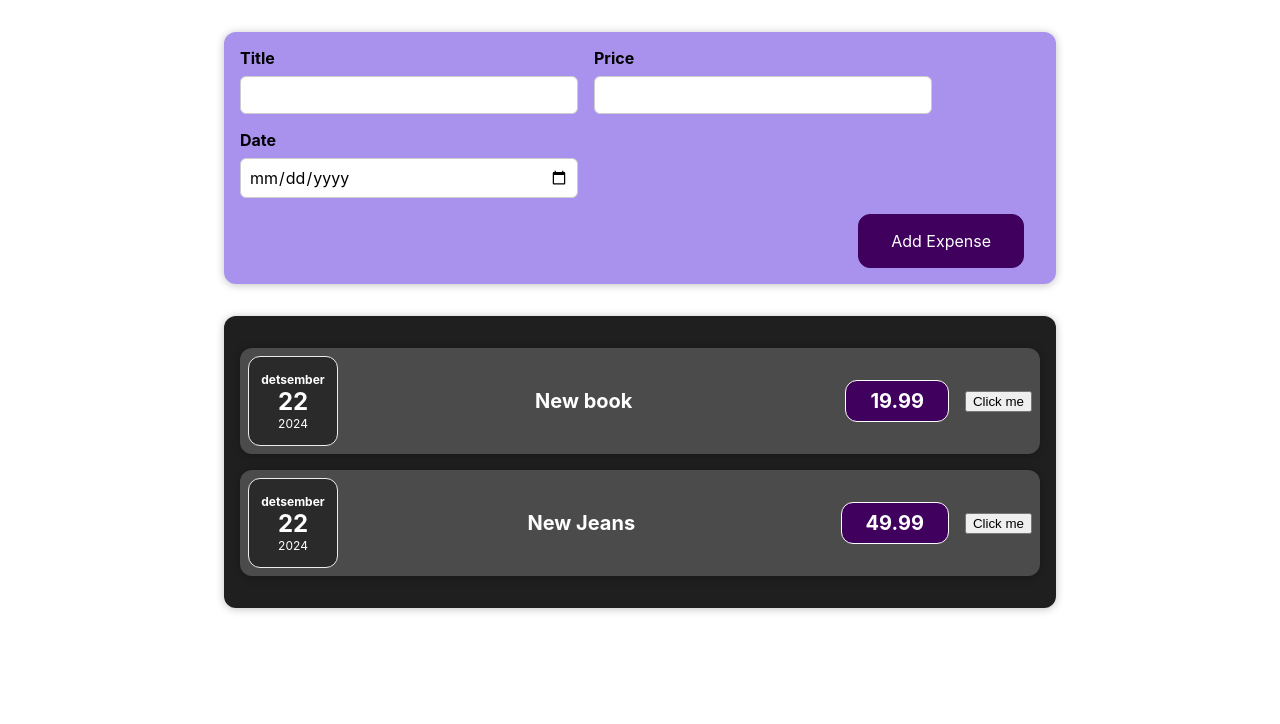
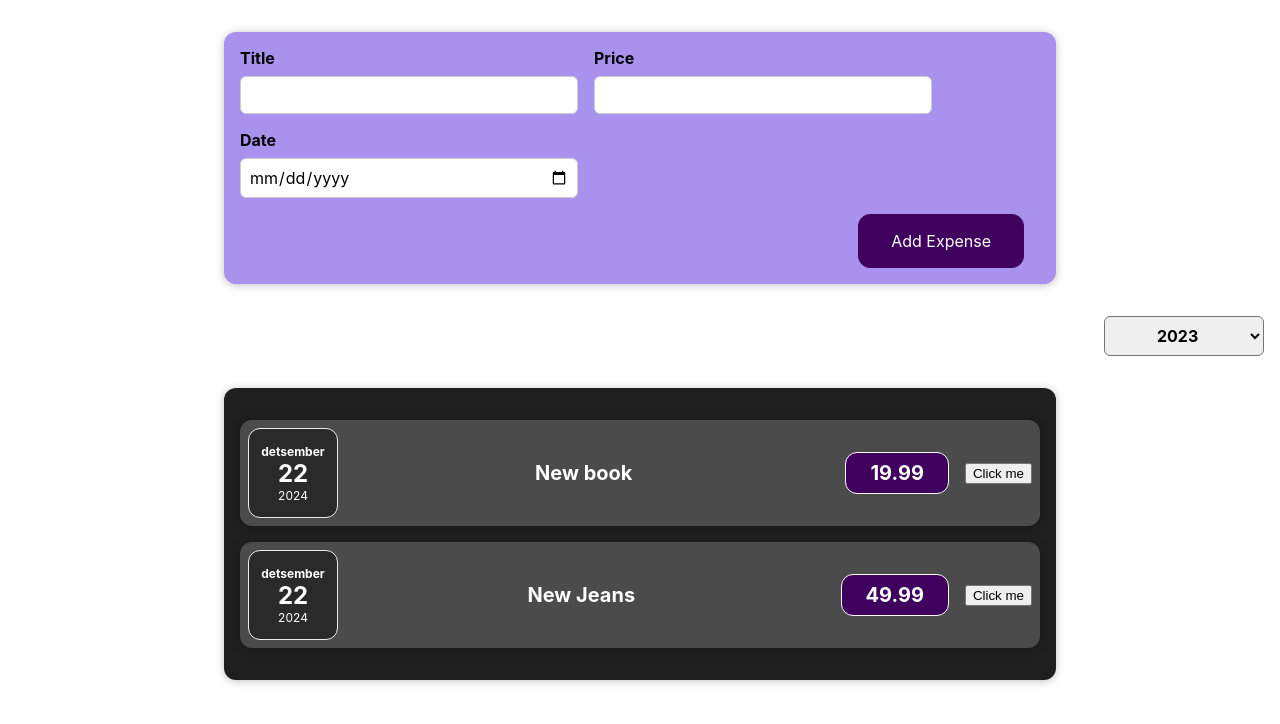
Before and after one commit to HenrikSaega/expenses, a React (Create React App) app: page / in a window 1280 px wide. Shown: the top 724 px of the page. Built offline with nearby package versions, Linux system fonts and the light colour scheme.

Commit message:
expensefilter annab väärtusi expnesi

```diff
--- a/src/components/Expenses/Expenses.js
+++ b/src/components/Expenses/Expenses.js
@@ -1,13 +1,26 @@
 import Card from "../UI/Card";
 import ExpenseItem from "./ExpenseItem";
 import "./Expenses.css"
+import ExpensesFilter from "./ExpensesFilter";
+import { useState } from "react"
 
 const Expeneses = (props) => {
+
+    //const [selectedYear, setSelectedYear] = useState(2025)
+
+    const yearChangeHandler = (year) => {
+        //setSelectedYear(year)
+        console.log(`Expense.js => ${year}`)
+        console.log(props)
+    }
     return(
+        <>
+        <ExpensesFilter onChange={yearChangeHandler}/>
         <Card className="expenses">
             <ExpenseItem data={props.expenses[0]}/>
             <ExpenseItem data={props.expenses[1]}/>
         </Card>
+        </>
     )
 }
 
--- /dev/null
+++ b/src/components/Expenses/ExpensesFilter.css
@@ -0,0 +1,24 @@
+.expenses-filter {
+    color: white;
+    padding: 0 1rem;
+}
+
+.expenses-filter__control {
+    display: flex;
+    width: 100%;
+    align-items: center;
+    justify-content: space-between;
+    margin: 1rem 0;
+}
+
+.expenses-filter label {
+    font-weight: bold;
+    margin-bottom: 0.5rem;
+}
+
+.expenses-filter select {
+    font: inherit;
+    padding: 0.5rem 3rem;
+    font-weight: bold;
+    border-radius: 6px;
+}
--- /dev/null
+++ b/src/components/Expenses/ExpensesFilter.js
@@ -0,0 +1,26 @@
+import React from 'react';
+import './ExpensesFilter.css';
+import Expenses from './Expenses';
+
+const ExpensesFilter = (props) => {
+
+   const YearChangeHandler = (event) => {
+        console.log(`ExpensesFilter.js => ${event.target.value}`)
+        props.onChange(event.target.value)
+    }
+
+    return (
+        <div className='expenses-filter'>
+            <div className='expenses-filter__control'>
+                <label>Filter by year</label>
+                <select onChange={YearChangeHandler}>
+                    <option value='2023'>2023</option>
+                    <option value='2024'>2024</option>
+                    <option value='2025'>2025</option>
+                </select>
+            </div>
+        </div>
+    );
+};
+
+export default ExpensesFilter;
--- a/src/components/NewExpense/NewExpense.js
+++ b/src/components/NewExpense/NewExpense.js
@@ -7,7 +7,7 @@ const NewExpense = (props) => {
             ...enteredExpenseData,
             id: Math.random().toString()
         }
-        props.onAddExpense(expenseData)
+        console.log(expenseData)
     }
     return (
         <div className="new-expense">
```
Also changed, not shown: src/App.js (line endings or trailing spaces).
